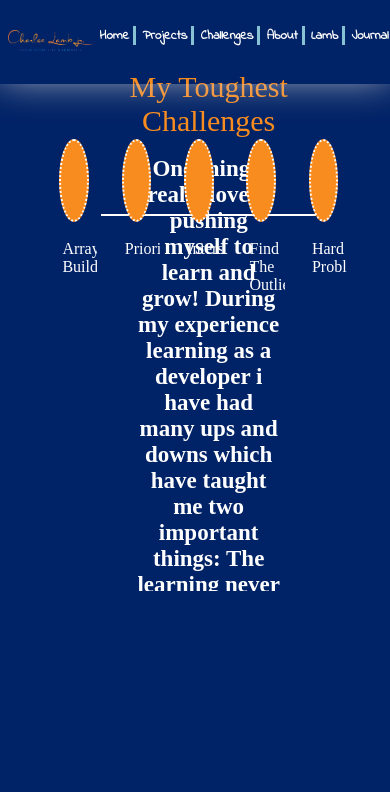
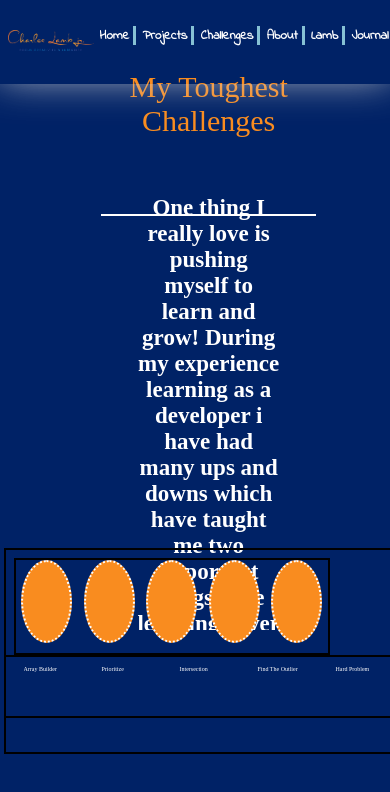
Before and after one commit to cyberstizz/charleslambjr, a React (Create React App) app: page /challenges in a window 390 px wide. Shown: the top 792 px of the page. Built offline with nearby package versions, Linux system fonts and the light colour scheme; a web font is replaced by a local one.

Commit message:
adjusted the sizing of the challenge names in the media queries

```diff
--- a/src/components/Challenges.css
+++ b/src/components/Challenges.css
@@ -317,26 +317,29 @@ background-color: rgb(249, 140, 31);
         font-size: 23px;
         color: white;
         font-weight: bolder;
-        margin-top: 40vw;
+        margin-top: 50vw;
         font-family: 'Karantina', cursive;
     }
 
     #challengesFooter{
         z-index: 22;
         height: 24vh;
-        width: 90vw;
+        width: 100vw;
         display: flex;
+        border: solid black 2px;
         flex-direction: column;
         position: absolute;
-        margin-left: 6vw;
+        margin-left: 1vw;
         color: rgb(249, 140, 31);
-        margin-top: 33.5vw;
+        margin-top: 140.5vw;
     }
 
     #challengesIcons{
     height: 11vh;
     display: inline-flex;
     flex-direction: row;
+    border: solid black 2px;
+    margin-left: 2vw;
     width: 80vw;
     color: rgb(249, 140, 31);
     margin-top: 1vh;
@@ -344,9 +347,9 @@ background-color: rgb(249, 140, 31);
 
     .challengeIcon{
     height: 7vh;
-    width: 5vw;
+    width: 10vw;
     border-radius: 50%;
-    padding: 10px 3px;
+    padding: 10px 4px;
     border: dotted white 2.1px;
     background-color: rgb(249, 140, 31);
     }
@@ -354,16 +357,19 @@ background-color: rgb(249, 140, 31);
     #challengesNames{
         display: flex;
         flex-direction: row;
-        width: 80vw;
-        margin-left: 5vw;
+        width: 100vw;
+        margin-left: -1vw;
+        border: solid black 2px;
+
     }
 
     .challengeName{
         height: 6vh;
-        width: 9vw;
+        width: 13vw;
         margin-top: 1vh;
         color: white;
-        margin-right: 2vw;
+        margin-left: 5vw;
+        font-size: 6px;
         font-family: 'Zen Dots', cursive;
 
     }
```
